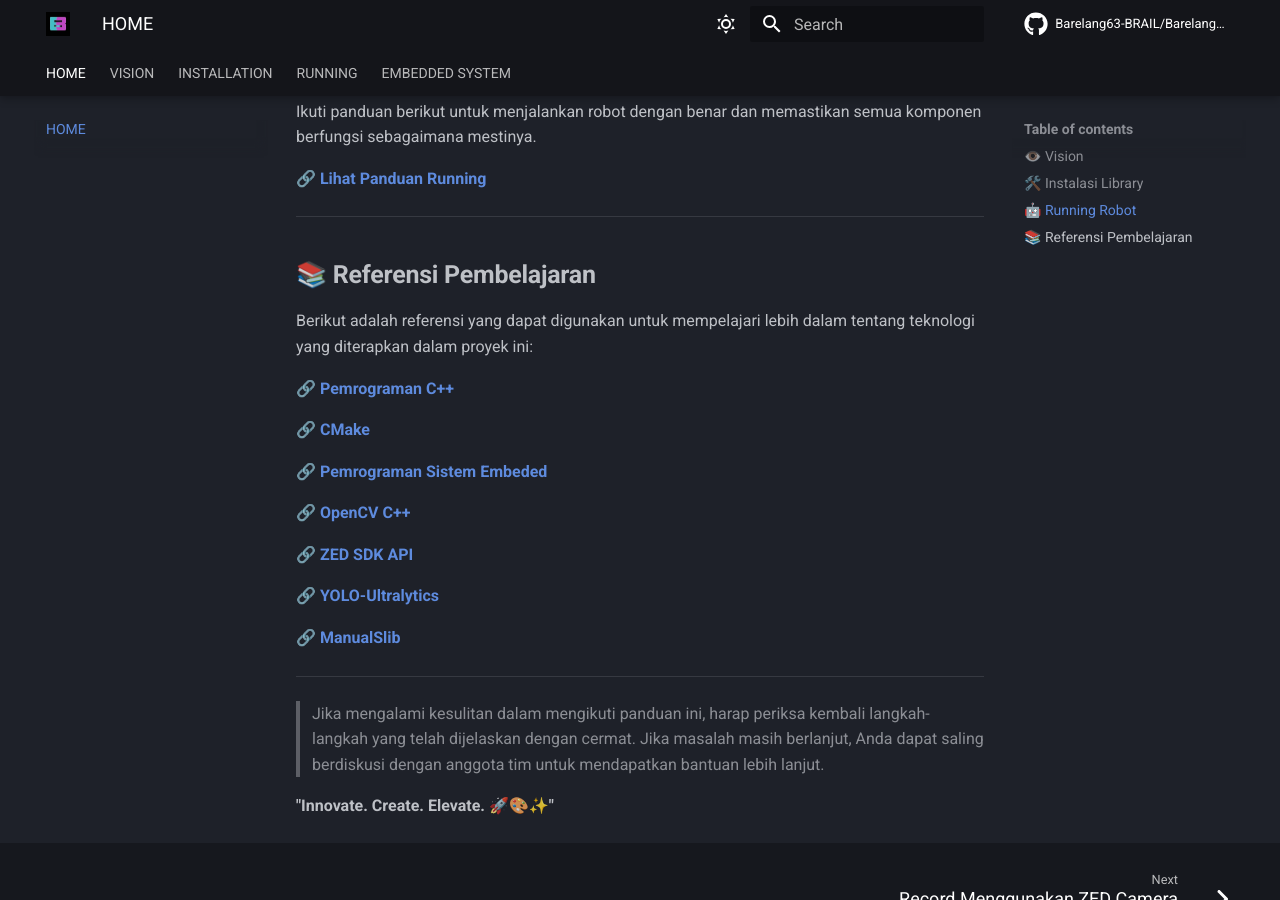
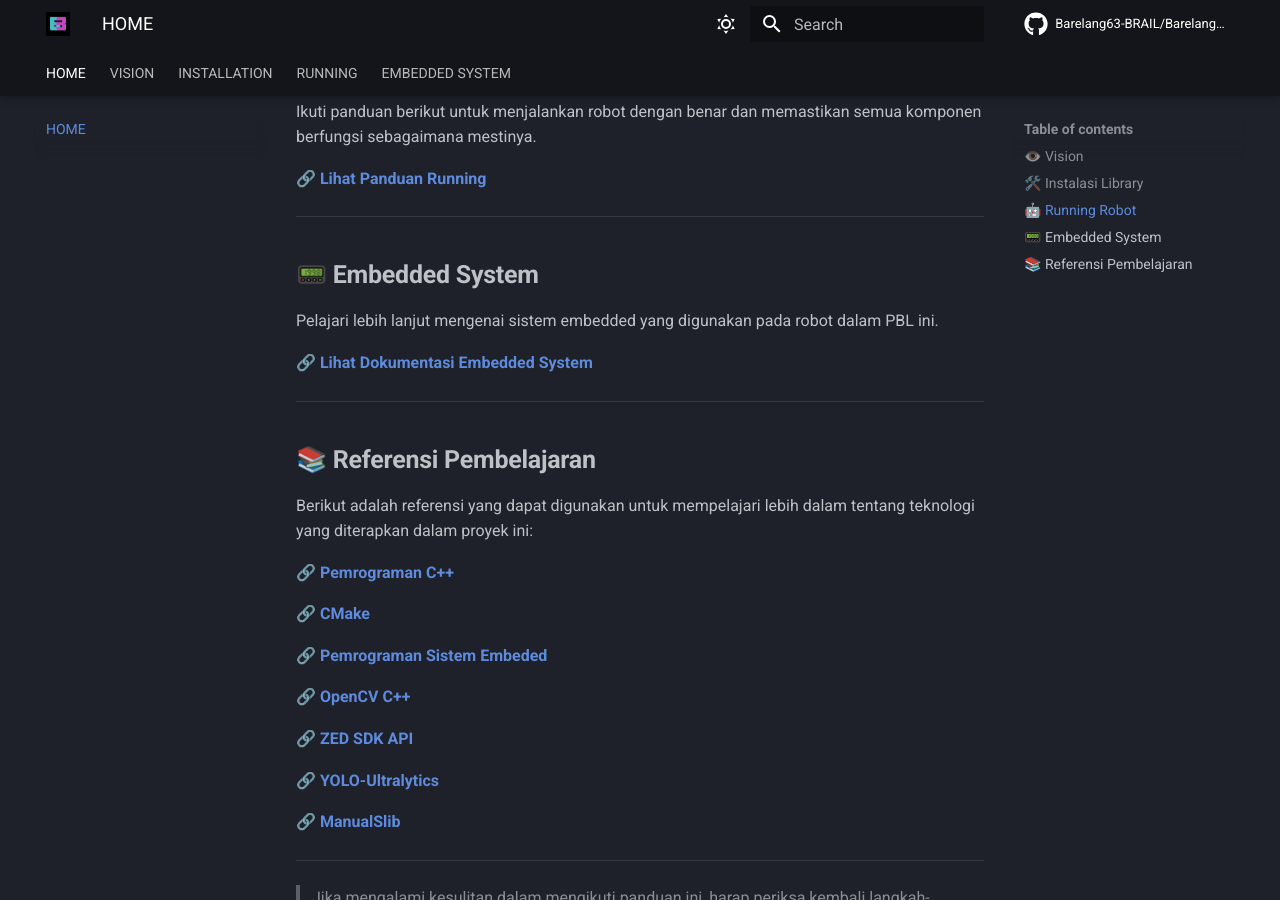
Before and after one commit to Barelang63-BRAIL/Barelang63-Dokumentasi, an MkDocs documentation site: the page built from docs/index.md, in a window 1280 px wide and 900 px high, scrolled down 1028 px. Built offline with MkDocs 1.6.1 and Material for MkDocs 9.7.7, drawn with Linux system fonts in a browser that asks for light colours; comment, search, counter and statistics services are not loaded.

Commit message:
add something in index and fix x-anylabeling docs

```diff
--- a/docs/index.md
+++ b/docs/index.md
@@ -27,6 +27,14 @@ Ikuti panduan berikut untuk menjalankan robot dengan benar dan memastikan semua
 
 ---
 
+## 📟 **Embedded System**
+Pelajari lebih lanjut mengenai sistem embedded yang digunakan pada robot dalam PBL ini.
+
+🔗 **[Lihat Dokumentasi Embedded System](EMBEDDED/debug_stm.md)**
+
+---
+
+
 ## 📚 **Referensi Pembelajaran**
 Berikut adalah referensi yang dapat digunakan untuk mempelajari lebih dalam tentang teknologi yang diterapkan dalam proyek ini:
 
```
Also changed, not shown: docs/VISION/X-Anylabelling.md (+7 -5 lines).
